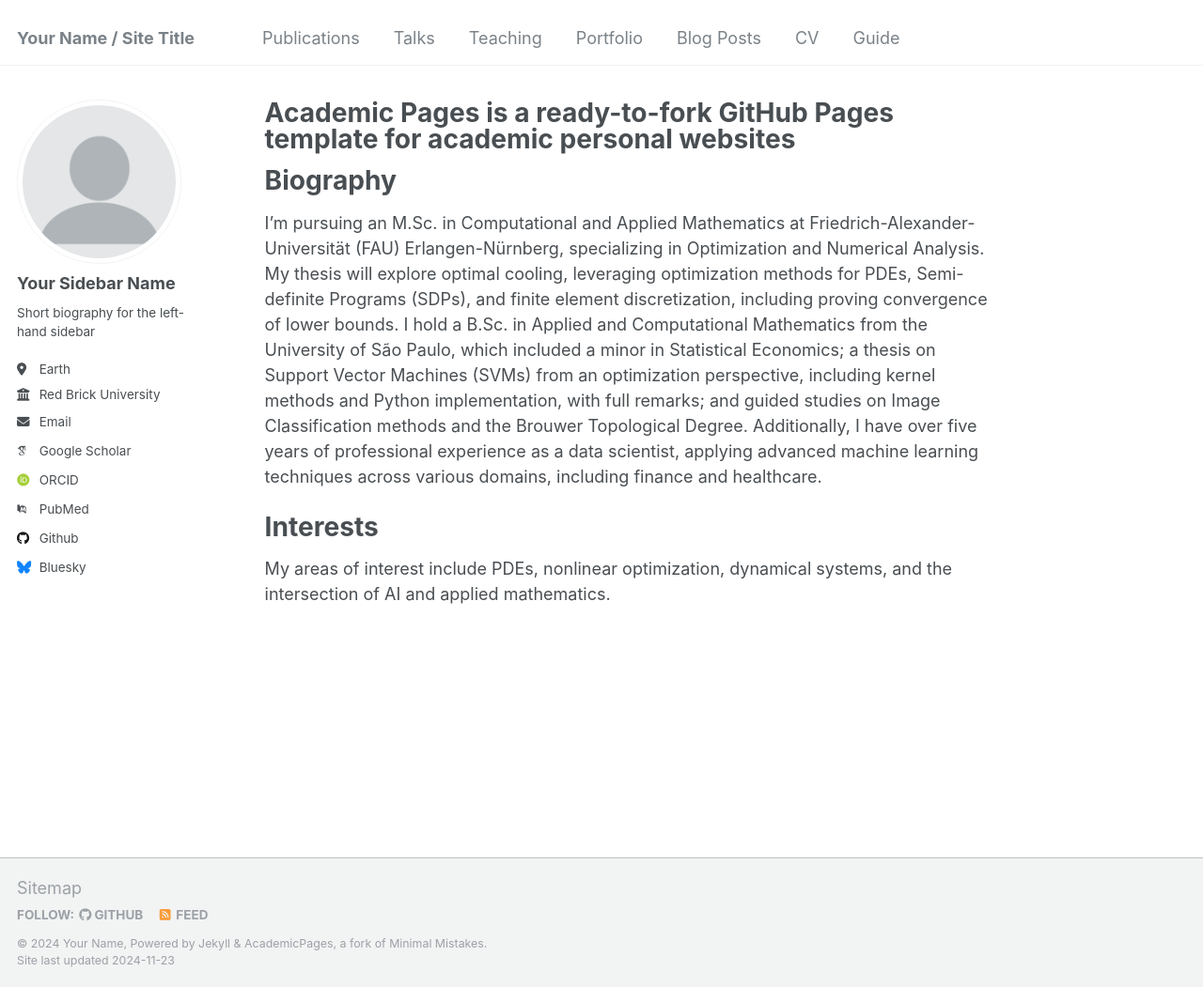
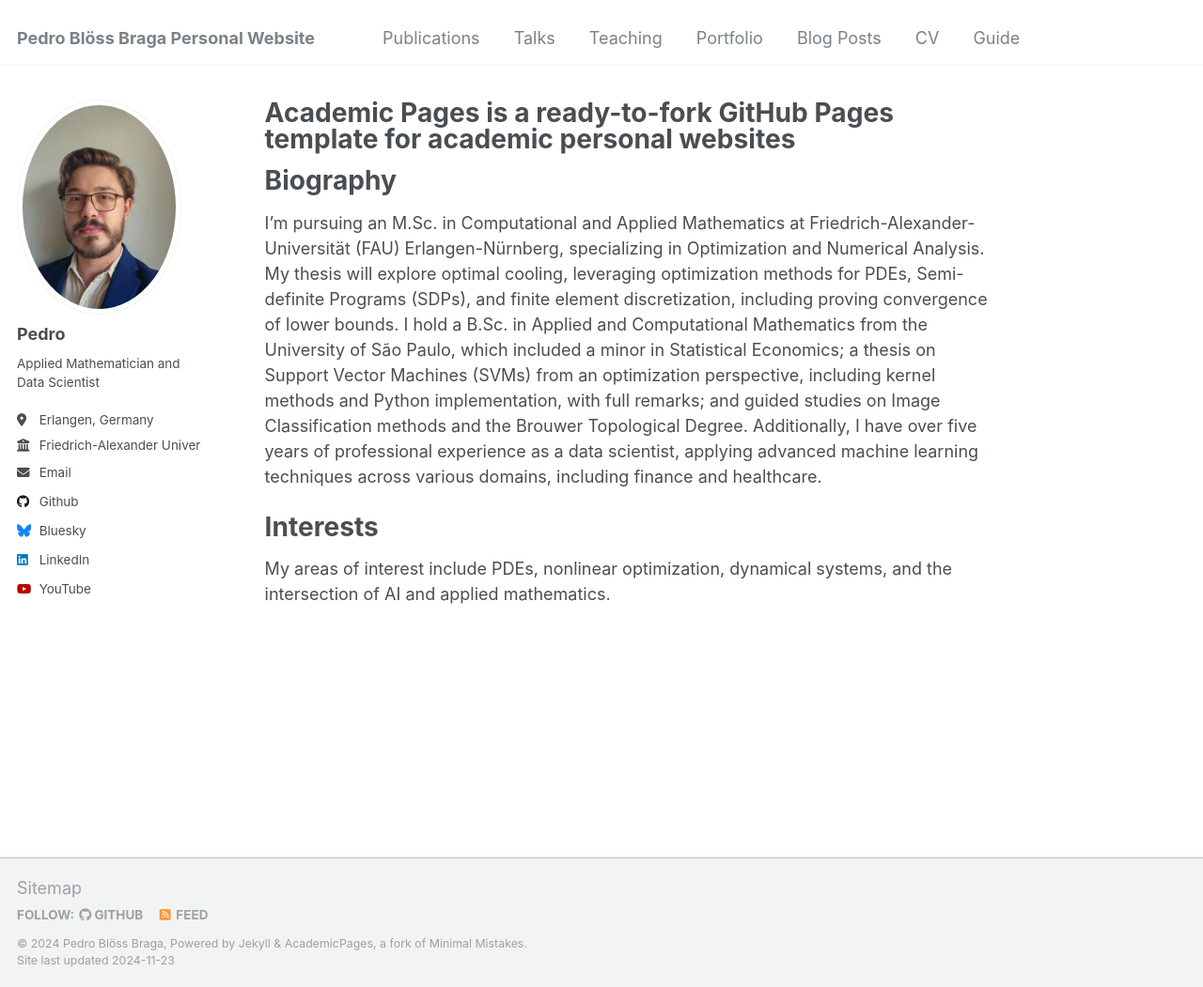
Before and after one commit to pedroblossbraga/pedroblossbraga.github.io, a Jekyll site: the page built from _pages/about.md, in a window 1280 px wide and 1051 px high. Shown: the whole window at 94% size. Built offline with Jekyll 4.4.1, drawn with Linux system fonts in a browser that asks for light colours; some web fonts are replaced.

Commit message:
Update _config.yml

```diff
--- a/_config.yml
+++ b/_config.yml
@@ -8,9 +8,9 @@
 
 # Basic Site Settings
 locale                   : "en-US"
-title                    : "Your Name / Site Title"
+title                    : "Pedro Blöss Braga Personal Website"
 title_separator          : "-"
-name                     : &name "Your Name"
+name                     : &name "Pedro Blöss Braga"
 description              : &description "personal description"
 url                      : https://academicpages.github.io # the base hostname & protocol for your site e.g. "https://[your GitHub username].github.io"
 baseurl                  : "" # the subpath of your site, e.g. "/blog"
@@ -21,22 +21,22 @@ repository               : "academicpages/academicpages.github.io"
 #               Additional customization can be done by editing /_includes/author-profile.html
 author:
   # Biographic information
-  avatar           : "profile.png"
-  name             : "Your Sidebar Name"
+  avatar           : "pedro picture 1.jpeg"
+  name             : "Pedro"
   pronouns         : # example: "she/her"
-  bio              : "Short biography for the left-hand sidebar"
-  location         : "Earth"
-  employer         : "Red Brick University"
+  bio              : "Applied Mathematician and Data Scientist"
+  location         : "Erlangen, Germany"
+  employer         : "Friedrich-Alexander Universität Erlangen-Nürnberg"
   uri              : # URL
-  email            : "none@example.org"
+  email            : "pedro.bloess@fau.de"
 
   # Academic websites
   arxiv            : # URL - Update with the correct link to your profile
-  googlescholar    : "https://scholar.google.com/citations?user=PS_CX0AAAAAJ"
+  googlescholar    : #"https://scholar.google.com/citations?user=PS_CX0AAAAAJ"
   impactstory      : # URL
-  orcid            : "http://orcid.org/yourorcidurl"
+  orcid            : #"http://orcid.org/yourorcidurl"
   semantic         : # URL
-  pubmed           : "https://www.ncbi.nlm.nih.gov/pubmed/?term=john+snow"
+  pubmed           : #"https://www.ncbi.nlm.nih.gov/pubmed/?term=john+snow"
   researchgate     : # URL
   scopus           : # URL
 
@@ -44,7 +44,7 @@ author:
   bitbucket        : # Username - Update with your username on the site
   codepen          : # Username
   dribbble         : # Username
-  github           : "academicpages"
+  github           : "pedroblossbraga"
   kaggle           : # Username
   stackoverflow    : # User number or user number and name (i.e., use "1" or "1/jeff-atwood")
 
@@ -58,7 +58,7 @@ author:
   keybase          : # Username
   instagram        : # Username
   lastfm           : # Username
-  linkedin         : # Username
+  linkedin         : "pedro-bloss-braga"
   mastodon         : # URL
   medium           : # URL
   pinterest        : # Username
@@ -71,7 +71,7 @@ author:
   weibo            : # Username
   wikipedia        : # Username
   xing             : # Username
-  youtube          : # Username
+  youtube          : "@pytagore3409"
   zhihu            : # Username
 
 # Publication Category - The following the list of publication categories and their headings
@@ -213,16 +213,16 @@ kramdown:
 # These settings control the types of collections used by the template
 collections:
   teaching:
-    output: true
+    output: false
     permalink: /:collection/:path/
   publications:
-    output: true
+    output: false
     permalink: /:collection/:path/
   portfolio:
     output: true
     permalink: /:collection/:path/
   talks:
-    output: true
+    output: false
     permalink: /:collection/:path/
 
 
```
